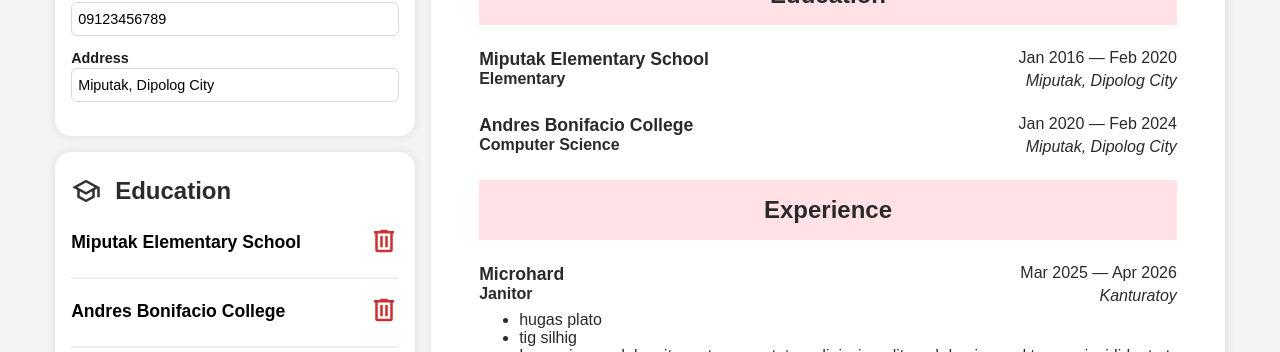
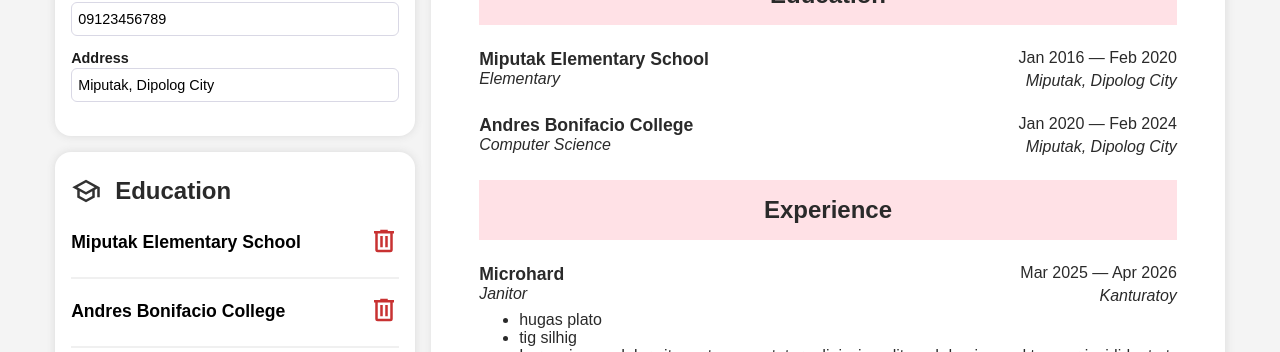
Before and after one commit to etanyosef/cv-application, a React (Vite) app: page / in a window 1280 px wide. Shown: the part 258-610 px from the top of the page. Built offline with nearby package versions, Linux system fonts and the light colour scheme.

Commit message:
change bold to italic

```diff
--- a/src/components/Resume.jsx
+++ b/src/components/Resume.jsx
@@ -16,7 +16,7 @@ export default function Resume({
             <div>
                 <span>
                     <h3>{educ.school}</h3>
-                    <b>{educ.degree}</b>
+                    <i>{educ.degree}</i>
                 </span>
                 <span className="right">
                     <p>
@@ -36,8 +36,7 @@ export default function Resume({
             <div>
                 <span>
                     <h3>{exp.company}</h3>
-                    <b>{exp.jobTitle}</b>
-                    {/* <p>{exp.responsibilities}</p> */}
+                    <i>{exp.jobTitle}</i>
                 </span>
                 <span className="right">
                     <p>
```
